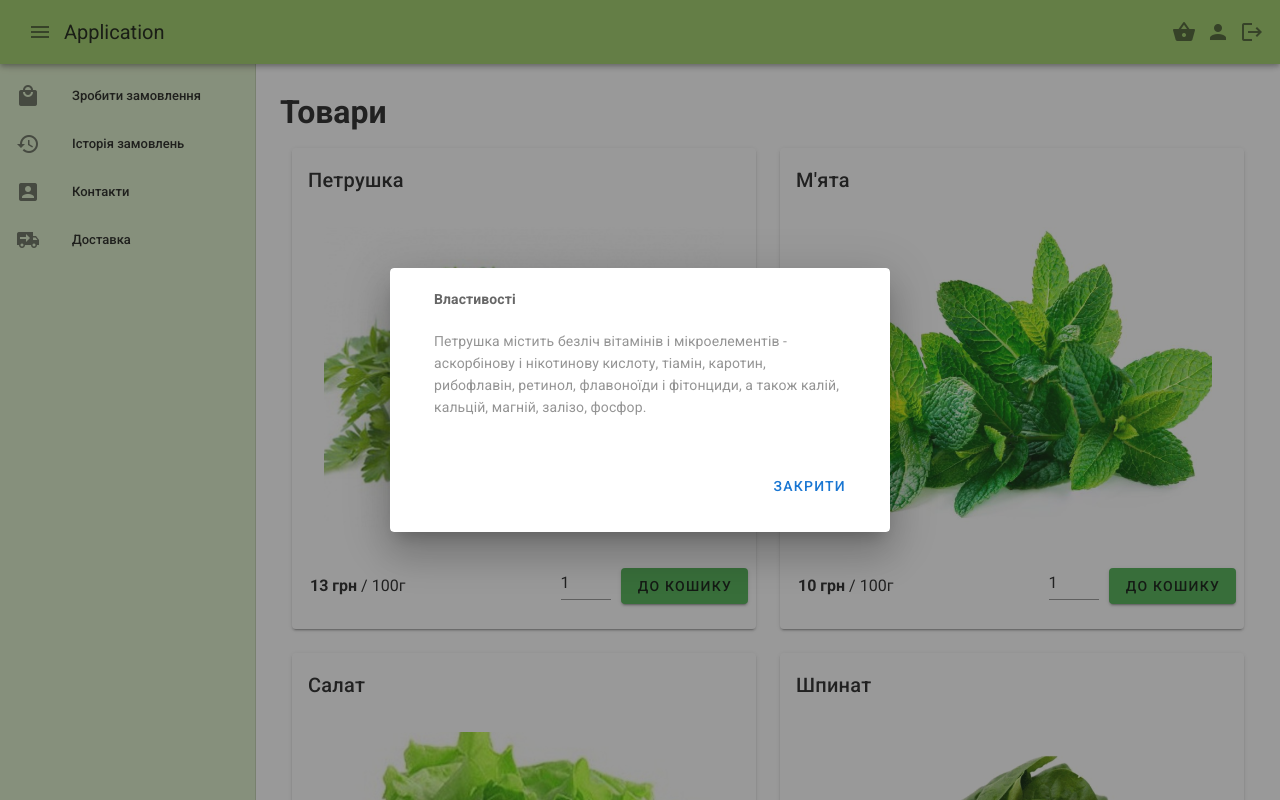
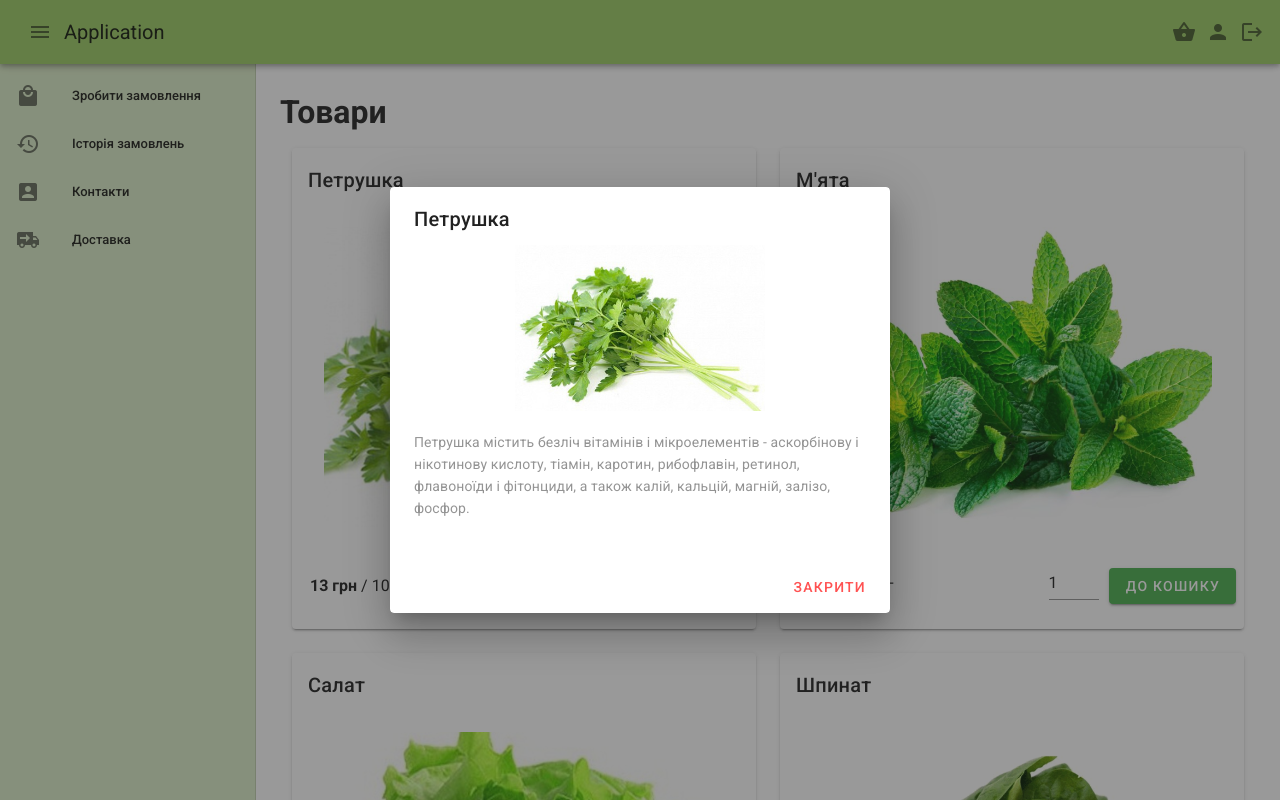
Before and after one commit to Nikolzy/shop, a Nuxt app: page /products in a window 1280 px wide. Both pictures are taken after a click on the element 524 px from the left and 377 px from the top of the page. Shown: the top 800 px of the page. Built offline with nearby package versions, Linux system fonts and the light colour scheme.

Commit message:
styling product view card

```diff
--- a/components/History/HistoryCard.vue
+++ b/components/History/HistoryCard.vue
@@ -1,5 +1,5 @@
 <template>
-  <div class="history-card-wrapper">
+  <div class="history-card-wrapper" v-if="formattedOrders.length">
     <HistoryCardInner
       v-for="(order, i) in formattedOrders"
       :formatted-order="order"
--- a/components/History/HistoryCardInner.vue
+++ b/components/History/HistoryCardInner.vue
@@ -8,7 +8,7 @@
       <v-card-text>
         <p class="history-card-title">Замовлення #{{ index + 1 }}</p>
         <div v-for="el in formattedOrder" class="history-card-info">
-          <span>{{ el.title }}</span> x <span>{{ el.count }}</span>
+          <div v-if="el.count"><span>{{ el.title }}</span> x <span>{{ el.count }}</span></div>
         </div>
       </v-card-text>
     </v-card>
--- a/components/Products/ProductCard.vue
+++ b/components/Products/ProductCard.vue
@@ -2,7 +2,7 @@
       <v-flex v-if="showCard" xs12 md6 lg6 col-xs-12 col-md-12 col-lg-6>
         <ProductView
           :dialog="dialog"
-          :description="item.description"
+          :item="item"
           :type="type"
           :handleClose="handleClose"
         />
@@ -19,7 +19,7 @@
             </div>
             <div class="d-flex align-center">
               <v-text-field v-model="count" :disabled="showMessage && type === 'shop'" type="number" min="1"/>
-              <v-btn v-if="!showMessage" color="green" @click="addToCart">До кошику</v-btn>
+              <v-btn v-if="!showMessage" color="green" dark @click="addToCart">До кошику</v-btn>
               <pop-confirm-button
                 v-else
                 button-color="red"
@@ -143,14 +143,14 @@
     }
     .image {
       cursor: pointer;
+      opacity: 1;
+      transition: opacity .3s linear;
     }
     .price {
       margin: 0 10px;
     }
     .v-card__text {
       padding-top: 15px;
-      opacity: 1;
-      transition: opacity .3s linear;
     }
   }
   .card-subtitle {
@@ -186,8 +186,7 @@
     }
   }
 
-  .v-card__text:hover {
+  .image:hover {
     opacity: 0.7;
   }
-
 </style>
--- a/components/Products/ProductView.vue
+++ b/components/Products/ProductView.vue
@@ -3,18 +3,24 @@
     <v-dialog
       v-model="dialog"
       width="500"
+      @click:outside="handleClose"
     >
       <v-card class="modal_card_view">
-        <v-card-subtitle class="card-subtitle">Властивості</v-card-subtitle>
+        <v-card-title class="card-subtitle">{{ item.title }}</v-card-title>
+        <v-card-text class="d-flex flex-column align-center">
+          <div class="d-flex justify-center">
+            <v-img :src="`/product_images/${item.imageURL}`" style="max-width: 400px; width: 100%"></v-img>
+          </div>
+        </v-card-text>
         <v-card-text class="d-flex flex-column align-center">
           <div class="modal_card_view_info">
-            <div>{{ description }}</div><br>
+            <div>{{ item.description }}</div><br>
           </div>
         </v-card-text>
         <v-card-actions>
           <v-spacer></v-spacer>
           <v-btn
-            color="primary"
+            color="error"
             text
             @click="handleClose"
           >
@@ -34,15 +40,15 @@
         required: true,
         default: false
       },
+      item: {
+        type: Object,
+        required: true
+      },
       handleClose: {
         type: Function,
         required: true
       },
       type: {
-        type: String,
-        required: true
-      },
-      description: {
         type: String,
         required: true
       }
@@ -53,9 +59,11 @@
 
 <style lang="scss">
   .modal_card_view {
-    padding: 20px;
     &_info {
       opacity: 0.7;
     }
+    .v-image {
+      max-width: 250px !important;
+    }
   }
 </style>
```
Also changed, not shown: store/cart.js (+7 -0 lines).
